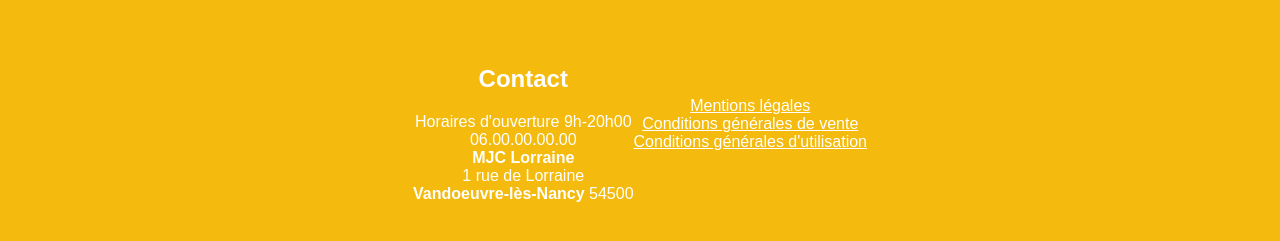
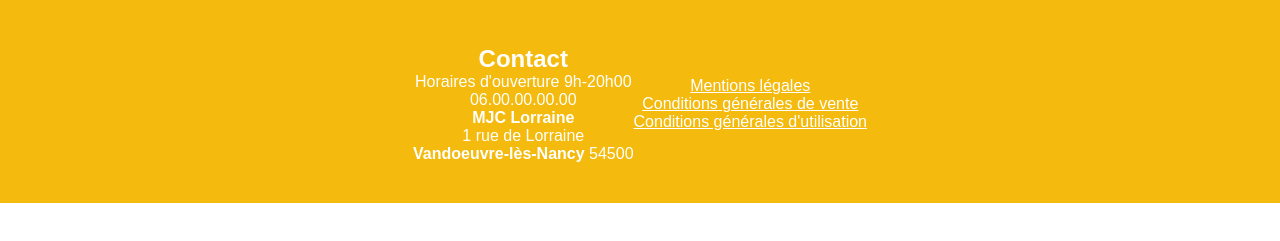
Before and after one commit to m10destroyer/test-test, a plain HTML site: page CGU.html in a window 1280 px wide. Shown: the part 7145-7386 px from the top of the page. After the commit the page ends 7348 px from the top, so only its background shows below. Drawn offline with Linux system fonts and the light colour scheme.

Commit message:
Update CGU.css

```diff
--- a/CGU.css
+++ b/CGU.css
@@ -184,7 +184,7 @@ footer strong {
     text-align: center;
 }
 .complementfooter h2 {
-    padding : 0px;
+    margin : 0px;
     }
 .footercontact{
     flex-direction: row;
```
